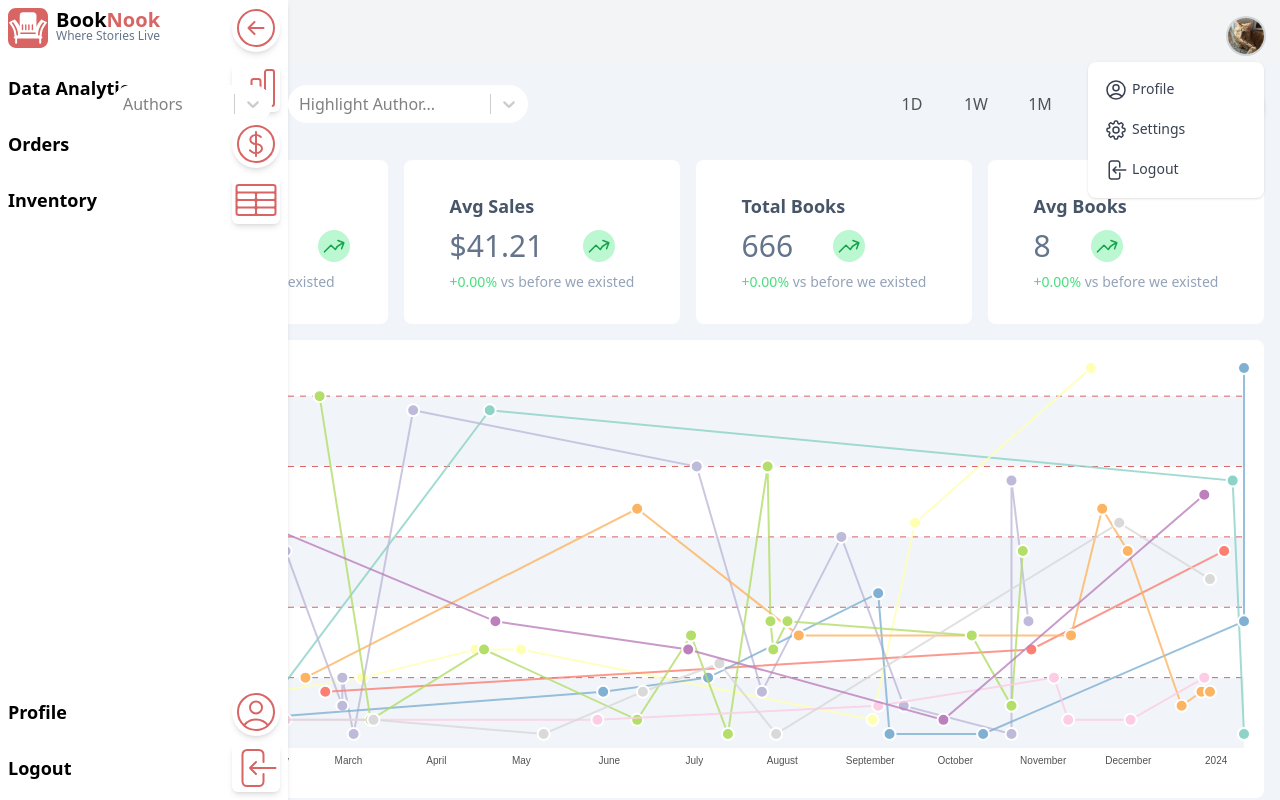
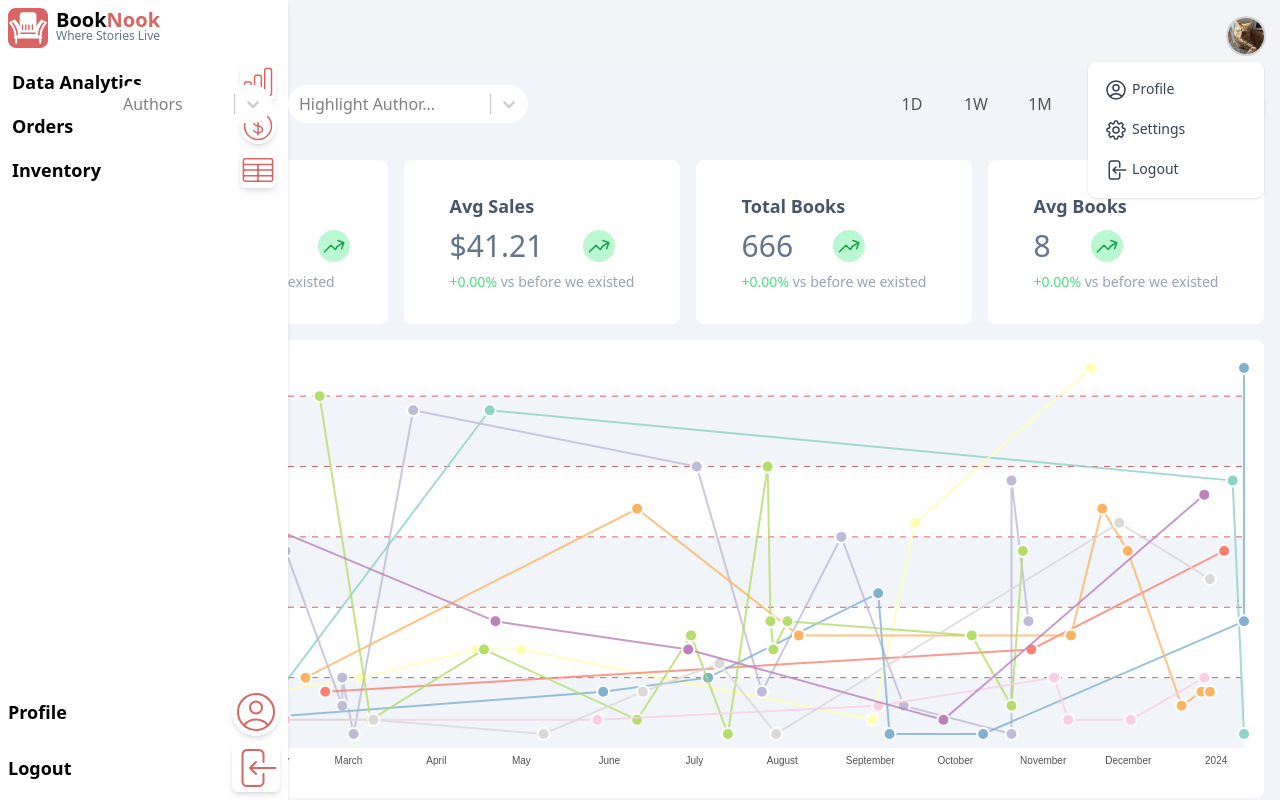
Before and after one commit to francoisdillinger/book_nook_frontend, a React (Vite) app: page / in a window 1280 px wide. Shown: the top 800 px of the page. Built offline with nearby package versions, Linux system fonts and the light colour scheme.

Commit message:
Update SideBarAdminMenu styling

```diff
--- a/src/components/SideBarAdminMenu.tsx
+++ b/src/components/SideBarAdminMenu.tsx
@@ -29,7 +29,7 @@ export default function SideBarAdminMenu() {
 							<p className="text-slate-500 text-xs">Where Stories Live</p>
 						</div>
 					</div>
-					<button
+					{/* <button
 						className="shadow-md rounded-full active:shadow-none"
 						onClick={() => setClose(!close)}
 					>
@@ -48,9 +48,9 @@ export default function SideBarAdminMenu() {
 								d="M11.25 9l-3 3m0 0l3 3m-3-3h7.5M21 12a9 9 0 11-18 0 9 9 0 0118 0z"
 							/>
 						</svg>
-					</button>
+					</button> */}
 				</div>
-				<div className="flex justify-between px-2 items-center my-2">
+				<div className="flex justify-between px-3 items-center my-2">
 					<h2 className="text-lg font-semibold">Data Analytics</h2>
 					<button className="shadow-md rounded-md active:shadow-none">
 						<svg
@@ -58,7 +58,7 @@ export default function SideBarAdminMenu() {
 							fill="none"
 							viewBox="0 0 24 24"
 							strokeWidth={1}
-							className="stroke-logo w-12 h-12"
+							className="stroke-logo w-9 h-9"
 						>
 							<path
 								strokeLinecap="round"
@@ -68,7 +68,7 @@ export default function SideBarAdminMenu() {
 						</svg>
 					</button>
 				</div>
-				<div className="flex justify-between px-2 items-center my-2">
+				<div className="flex justify-between px-3 items-center my-2">
 					<h2 className="text-lg font-semibold">Orders</h2>
 					<button className="shadow-md rounded-full active:shadow-none">
 						<svg
@@ -76,7 +76,7 @@ export default function SideBarAdminMenu() {
 							fill="none"
 							viewBox="0 0 24 24"
 							strokeWidth={1}
-							className="stroke-logo w-12 h-12"
+							className="stroke-logo w-9 h-9"
 						>
 							<path
 								strokeLinecap="round"
@@ -86,7 +86,7 @@ export default function SideBarAdminMenu() {
 						</svg>
 					</button>
 				</div>
-				<div className="flex justify-between px-2 items-center my-2">
+				<div className="flex justify-between px-3 items-center my-2">
 					<h2 className="text-lg font-semibold">Inventory</h2>
 					<button className="shadow-md rounded-md active:shadow-none">
 						<svg
@@ -94,7 +94,7 @@ export default function SideBarAdminMenu() {
 							fill="none"
 							viewBox="0 0 24 24"
 							strokeWidth={1}
-							className="stroke-logo w-12 h-12"
+							className="stroke-logo w-9 h-9"
 						>
 							<path
 								strokeLinecap="round"
```
